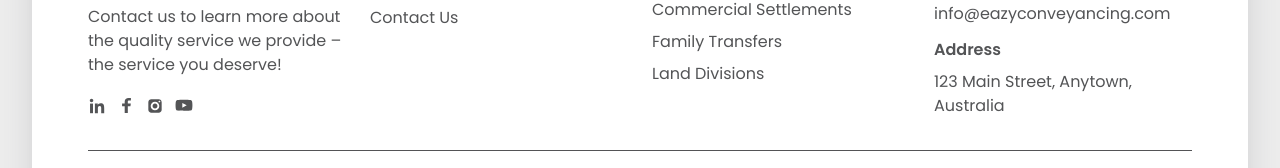
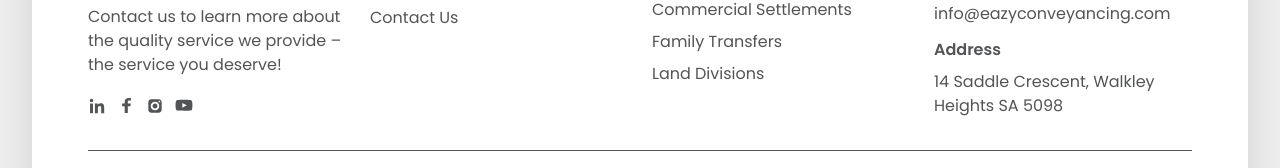
Before and after one commit to techbase2brand/easy-conveyancing, a Next.js app: page / in a window 1280 px wide. Shown: the part 5415-5583 px from the top of the page. Built offline with nearby package versions, Linux system fonts and the light colour scheme.

Commit message:
fix address issue

```diff
--- a/app/component/Footer.tsx
+++ b/app/component/Footer.tsx
@@ -161,7 +161,7 @@ const Footer = ({ description }: FooterProps) => {
             </div>
             <div className='list-itemed'>
                 <h4 className='text-sm font-semibold text-secondary text-sm md:text-base pb-1'>Address</h4>
-                <p className='text-sm text-secondary mt-1 text-sm md:text-base'>123 Main Street, Anytown, Australia</p>
+                <p className='text-sm text-secondary mt-1 text-sm md:text-base'>14 Saddle Crescent, Walkley Heights SA 5098</p>
             </div>
         </div>
     );
```
